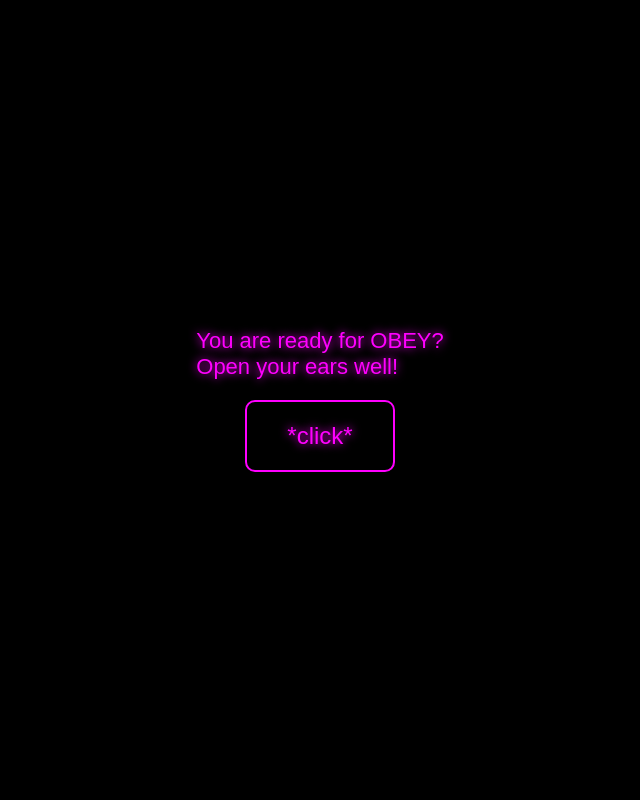
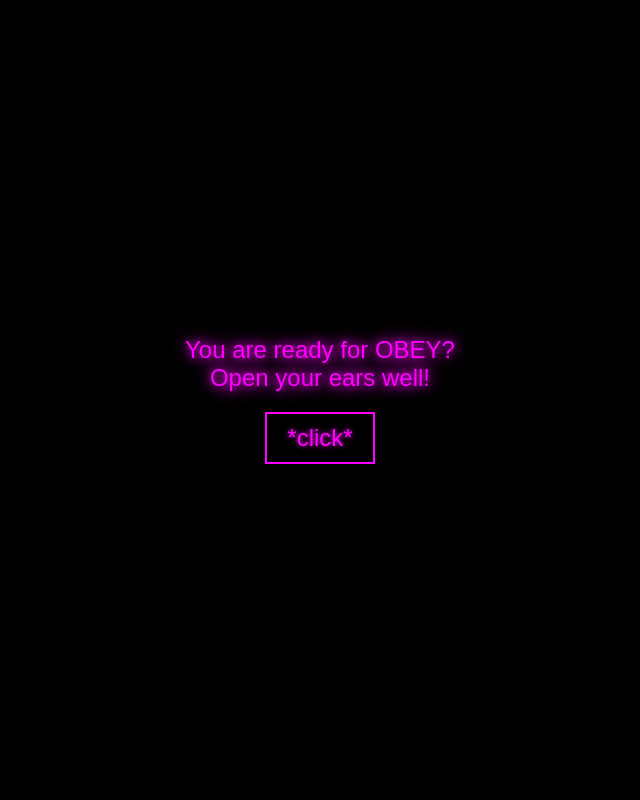
Before and after one commit to SpoilDahlia2d/obeytodahlia, a Flask app: page / in a window 1280 px wide. Shown: the whole page, without its empty margins (320-960 px from the left). Run offline with Flask 3, Linux system fonts and the light colour scheme.

Commit message:
Update index.html

```diff
--- a/templates/index.html
+++ b/templates/index.html
@@ -1,164 +1,171 @@
 <!DOCTYPE html>
 <html lang="en">
 <head>
-  <meta charset="UTF-8" />
-  <meta name="viewport" content="width=device-width, initial-scale=1.0"/>
-  <title>Obey Dahlia</title>
+  <meta charset="UTF-8">
+  <title>OBEY LOOP</title>
   <style>
     body {
       margin: 0;
       background: black;
-      overflow: hidden;
       color: fuchsia;
       font-family: 'Arial', sans-serif;
+      overflow: hidden;
     }
-    .center {
+
+    #intro, #auth, #main {
+      position: absolute;
+      width: 100vw;
+      height: 100vh;
+      background: black;
+      display: flex;
+      flex-direction: column;
+      justify-content: center;
+      align-items: center;
+    }
+
+    .glow-text {
+      text-shadow: 0 0 10px fuchsia, 0 0 20px fuchsia;
+      font-size: 1.5rem;
+      text-align: center;
+      margin-bottom: 20px;
+    }
+
+    .click-button {
+      background: none;
+      border: 2px solid fuchsia;
+      color: fuchsia;
+      padding: 10px 20px;
+      font-size: 1.5rem;
+      cursor: pointer;
+      text-shadow: 0 0 5px fuchsia;
+    }
+
+    #auth input {
+      background: black;
+      border: 2px solid fuchsia;
+      color: fuchsia;
+      padding: 10px;
+      font-size: 1.2rem;
+      text-align: center;
+      width: 300px;
+    }
+
+    .phrase {
       position: absolute;
       top: 50%;
       left: 50%;
       transform: translate(-50%, -50%);
+      font-size: 2rem;
       text-align: center;
-      z-index: 10;
-    }
-    #startScreen, #inputScreen {
-      position: absolute;
-      width: 100%;
-      height: 100%;
-      background: black;
-      display: flex;
-      justify-content: center;
-      align-items: center;
-      flex-direction: column;
-    }
-    #startBtn {
-      padding: 20px 40px;
-      font-size: 24px;
       color: fuchsia;
-      background: transparent;
-      border: 2px solid fuchsia;
-      border-radius: 10px;
-      cursor: pointer;
       text-shadow: 0 0 10px fuchsia;
     }
-    #startText {
-      font-size: 22px;
-      margin-bottom: 20px;
-      text-shadow: 0 0 10px fuchsia;
+
+    .image-popup {
+      position: fixed;
+      animation: zoom 3s ease-out;
+      max-width: 80vw;
+      max-height: 80vh;
+      z-index: 999;
+      filter: drop-shadow(0 0 20px fuchsia);
     }
-    #inputBox {
-      padding: 10px;
-      font-size: 18px;
-      width: 300px;
-      border: 2px solid fuchsia;
-      background: black;
-      color: fuchsia;
-      text-align: center;
-      text-shadow: 0 0 5px fuchsia;
+
+    @keyframes zoom {
+      from {
+        transform: scale(0.5);
+        opacity: 0;
+      }
+      to {
+        transform: scale(1);
+        opacity: 1;
+      }
     }
-    .popup-img {
-      position: absolute;
-      max-width: 40vw;
-      max-height: 40vh;
-      z-index: 999;
-      box-shadow: 0 0 40px fuchsia;
-      transition: opacity 0.3s ease;
-    }
-    .hypno-text {
-      position: absolute;
-      top: 50%;
-      left: 50%;
-      transform: translate(-50%, -50%);
-      color: fuchsia;
-      font-size: 24px;
-      text-shadow: 0 0 10px fuchsia;
-      z-index: 50;
+
+    @keyframes flash {
+      0% { background: black; }
+      50% { background: #290029; }
+      100% { background: black; }
     }
   </style>
 </head>
 <body>
 
-  <div id="startScreen">
-    <div id="startText">You are ready for OBEY?<br>Open your ears well!</div>
-    <button id="startBtn">*click*</button>
+  <!-- Schermata 1 -->
+  <div id="intro">
+    <div class="glow-text">You are ready for OBEY?<br>Open your ears well!</div>
+    <button class="click-button" onclick="showAuth()">*click*</button>
   </div>
 
-  <div id="inputScreen" style="display:none;">
-    <div class="center">
-      <div style="margin-bottom: 20px;">Type "<strong>I belong to Dahlia</strong>" to enter the cult</div>
-      <input type="text" id="inputBox" placeholder="Type here...">
-    </div>
+  <!-- Schermata 2 -->
+  <div id="auth" style="display:none;">
+    <div class="glow-text">Type: <strong>I belong to Dahlia</strong> to enter the cult</div>
+    <input id="codeInput" placeholder="Type here..." onkeydown="if(event.key==='Enter'){checkPhrase()}">
   </div>
 
-  <div id="contentArea" style="display:none;"></div>
+  <!-- Schermata 3 -->
+  <div id="main" style="display:none;"></div>
 
-  <audio id="audio" src="/static/audio/track.mp3"></audio>
+  <audio id="audio" src="/static/audio.mp3"></audio>
 
   <script>
-    const startBtn = document.getElementById("startBtn");
-    const startScreen = document.getElementById("startScreen");
-    const inputScreen = document.getElementById("inputScreen");
-    const inputBox = document.getElementById("inputBox");
-    const contentArea = document.getElementById("contentArea");
-    const audio = document.getElementById("audio");
-
-    let phrases = [
-      "Give in to Dahlia",
-      "You were made to obey",
-      "There is no escape now",
-      "Your mind is mine",
-      "Only Dahlia exists"
+    const phrases = [
+      "Obsession is peace.",
+      "Dahlia controls your every thought.",
+      "You were made to submit.",
+      "Don't resist. Obey.",
+      "Only Dahlia exists in your mind.",
+      "Obeying Dahlia feels so natural."
     ];
 
-    let images = [];
+    let imageList = [];
 
-    startBtn.addEventListener("click", () => {
-      startScreen.style.display = "none";
-      inputScreen.style.display = "flex";
-    });
+    function showAuth() {
+      document.getElementById('intro').style.display = 'none';
+      document.getElementById('auth').style.display = 'flex';
+    }
 
-    inputBox.addEventListener("input", () => {
-      if (inputBox.value.trim().toLowerCase() === "i belong to dahlia") {
-        inputScreen.style.display = "none";
-        contentArea.style.display = "block";
-        triggerEffects();
+    function checkPhrase() {
+      const val = document.getElementById('codeInput').value.trim().toLowerCase();
+      if (val === "i belong to dahlia") {
+        document.getElementById('auth').style.display = 'none';
+        document.getElementById('main').style.display = 'flex';
+        startObey();
       }
-    });
+    }
 
-    function triggerEffects() {
-      audio.play().catch(e => {});
-      fetch("/images")
+    function startObey() {
+      document.body.style.animation = 'flash 1s infinite';
+      const audio = document.getElementById("audio");
+      audio.play().catch(() => {});
+      fetch('/images')
         .then(res => res.json())
-        .then(imgs => {
-          images = imgs;
-          showImagesLoop();
-          showTextLoop();
+        .then(images => {
+          imageList = images;
+          setInterval(showRandomImage, 1800);
+          setInterval(showPhrase, 2500);
         });
       setTimeout(() => {
-        window.open("https://throne.com/dahliastar", "_blank");
+        window.location.href = 'https://throne.com/dahliastar';
       }, 90000);
     }
 
-    function showImagesLoop() {
-      setInterval(() => {
-        if (images.length === 0) return;
-        let img = document.createElement("img");
-        img.src = images[Math.floor(Math.random() * images.length)];
-        img.className = "popup-img";
-        img.style.top = Math.random() * 80 + "%";
-        img.style.left = Math.random() * 80 + "%";
-        document.body.appendChild(img);
-        setTimeout(() => img.remove(), 2000);
-      }, 1000); // tempo ravvicinato
+    function showRandomImage() {
+      if (imageList.length === 0) return;
+      const img = document.createElement('img');
+      img.src = imageList[Math.floor(Math.random() * imageList.length)];
+      img.className = 'image-popup';
+      img.style.top = Math.random() * 80 + '%';
+      img.style.left = Math.random() * 80 + '%';
+      document.body.appendChild(img);
+      setTimeout(() => img.remove(), 2500);
     }
 
-    function showTextLoop() {
-      setInterval(() => {
-        let phrase = document.createElement("div");
-        phrase.className = "hypno-text";
-        phrase.innerText = phrases[Math.floor(Math.random() * phrases.length)];
-        document.body.appendChild(phrase);
-        setTimeout(() => phrase.remove(), 1500);
-      }, 2000);
+    function showPhrase() {
+      const phrase = document.createElement('div');
+      phrase.className = 'phrase';
+      phrase.textContent = phrases[Math.floor(Math.random() * phrases.length)];
+      document.body.appendChild(phrase);
+      setTimeout(() => phrase.remove(), 2000);
     }
   </script>
 
```
